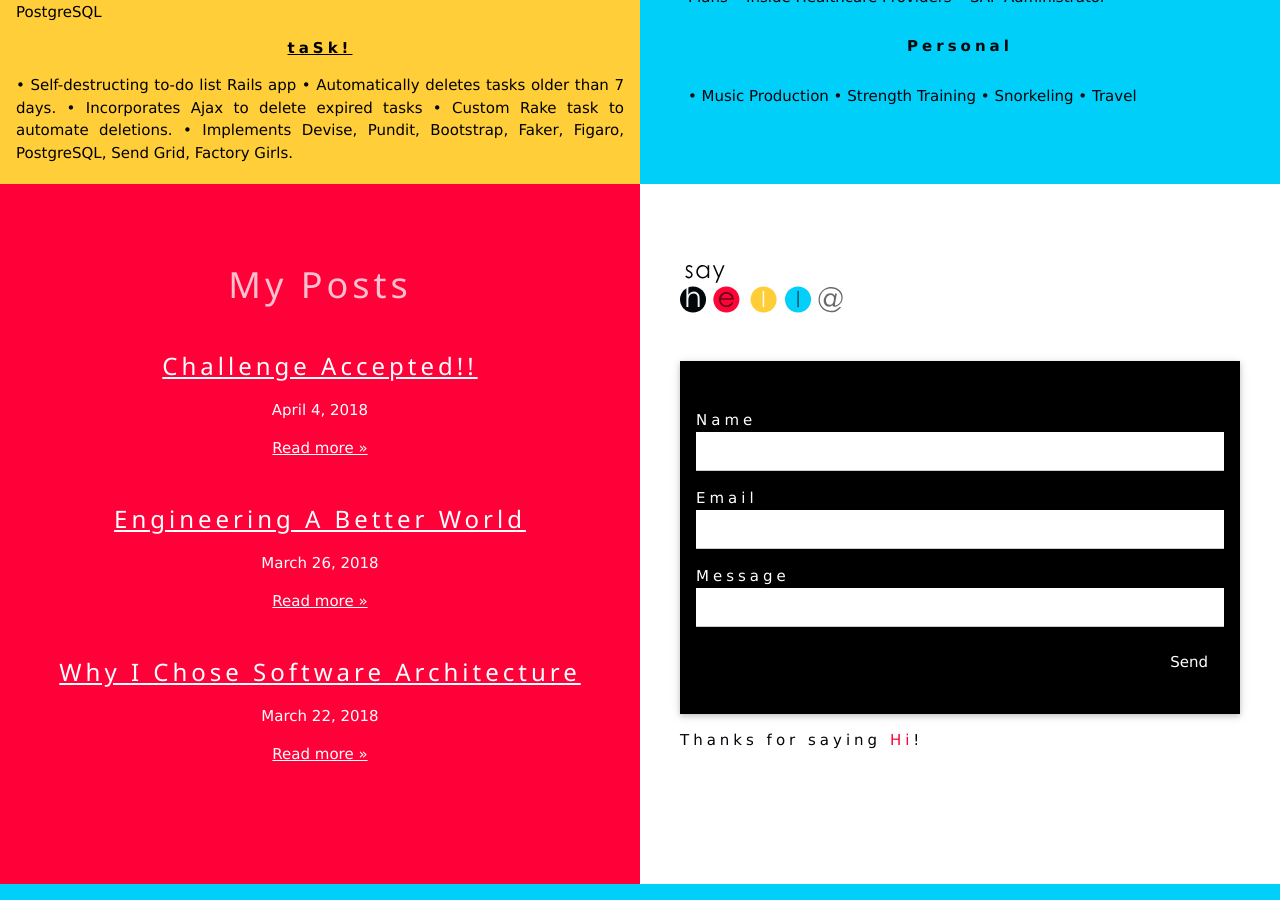
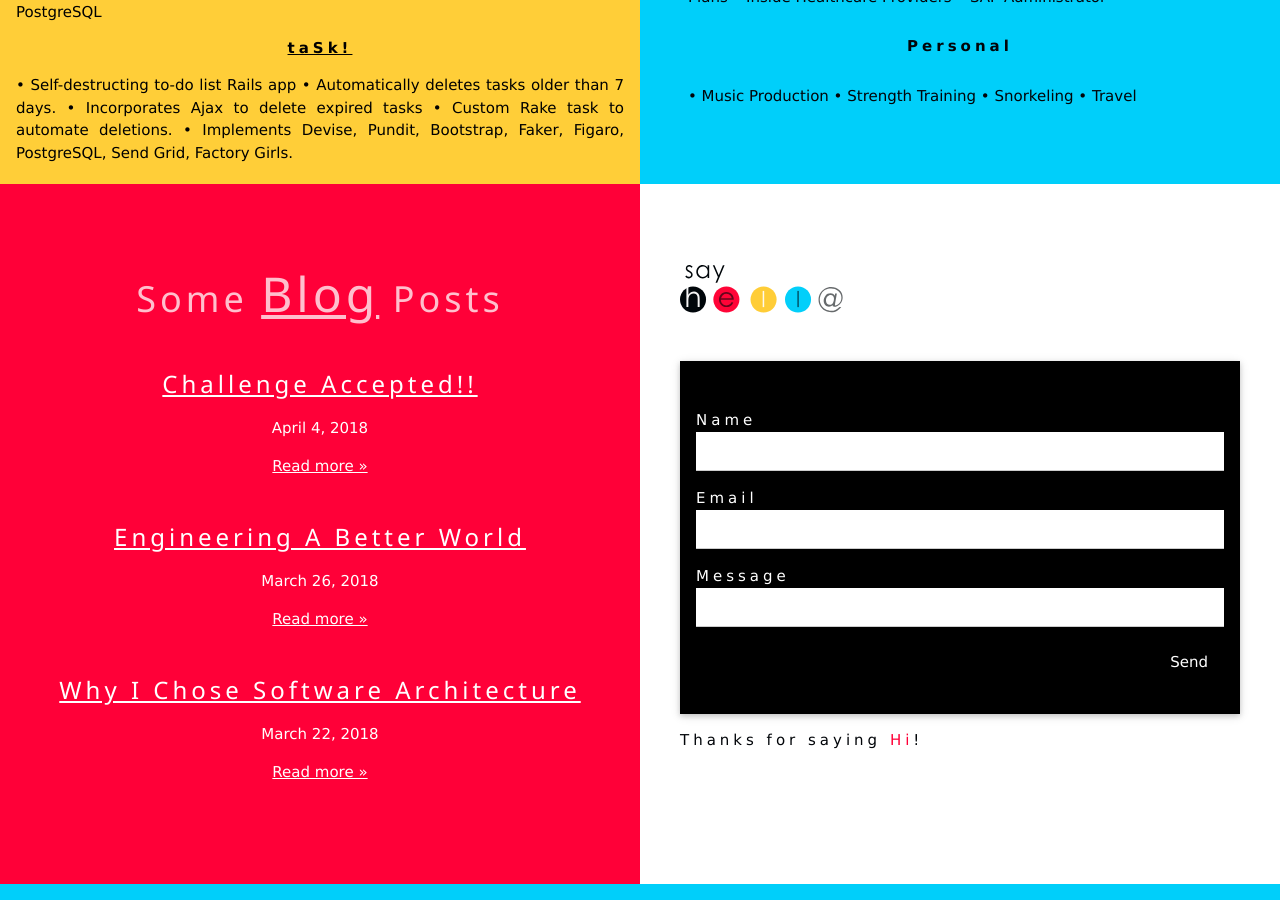
Before and after one commit to tyrantdavis/tyrantdavis.github.io, a Jekyll site: the page built from index.html, in a window 1280 px wide and 900 px high, scrolled down 1316 px. Built offline with Jekyll 4.4.1, drawn with Linux system fonts in a browser that asks for light colours; nearby versions of some CDN libraries; the list of posts is cut into pages by our own code.

Commit message:
Changes section ids. Links post section to blog.

```diff
--- a/index.html
+++ b/index.html
@@ -20,11 +20,11 @@
 <!--     <a href="#" class="w3-btn w3-black w3-block w3-border-black w3-leftbar w3-rightbar
      w3-topbar w3-bottombar w3-border-white w3-hover-border-white w3-padding-16">Home</a>  --> <!-- w3-border-0 w3-hover-border-white -->
 
-     <a href="#work" class="w3-btn w3-black w3-block w3-border-black w3-leftbar w3-rightbar w3-topbar w3-bottombar  w3-hover-border-yellow  w3-padding-16 w3-mobile">Skills & Projects</a>
+     <a href="#projects-head" class="w3-btn w3-black w3-block w3-border-black w3-leftbar w3-rightbar w3-topbar w3-bottombar  w3-hover-border-yellow  w3-padding-16 w3-mobile">Skills & Projects</a>
 
-      <a href="#work" class="w3-btn w3-black w3-block w3-border-black w3-leftbar w3-rightbar w3-topbar w3-bottombar w3-border-white w3-hover-border-cyan  w3-padding-16 w3-mobile">Resume</a>
+      <a href="#resume" class="w3-btn w3-black w3-block w3-border-black w3-leftbar w3-rightbar w3-topbar w3-bottombar w3-border-white w3-hover-border-cyan  w3-padding-16 w3-mobile">Resume</a>
 
-      <a href="#contact" class=" w3-btn w3-black w3-block w3-border-black w3-leftbar w3-rightbar w3-topbar w3-bottombar w3-border-white w3-hover-border-red  w3-padding-16 w3-mobile">Posts</a>
+      <a href="#posts" class=" w3-btn w3-black w3-block w3-border-black w3-leftbar w3-rightbar w3-topbar w3-bottombar w3-border-white w3-hover-border-red  w3-padding-16 w3-mobile">Posts</a>
 
       <a href="#contact" class="w3-btn w3-black w3-block w3-border-black w3-leftbar w3-rightbar w3-topbar w3-bottombar w3-border-white w3-hover-border-white  w3-padding-16 w3-mobile">Contact</a>
 
@@ -57,7 +57,7 @@
 
 <div class="w3-row w3-mobile">
 
-  <div class="w3-half w3-yellow w3-center w3-container home w3-mobile" style="height:800px" id="work">
+  <div class="w3-half w3-yellow w3-center w3-container home w3-mobile" style="height:800px" id="resume">
 
     <div class="w3-padding-64 w3-mobile">
 
@@ -161,13 +161,13 @@
 
 </div>
 
-<div class="w3-row posts  w3-mobile" id="contact">
+<div class="w3-row posts  w3-mobile" id="posts">
 
   <div class="w3-half w3-magenta w3-text-white w3-container w3-center w3-mobile" style="height:700px">
 
     <div class="w3-padding-64 w3-mobile">
 
-      <h1 class="w3-wide post-header w3-text-white w3-opacity-min w3-mobile">My Posts</h1>
+      <h1 class="w3-wide post-header w3-text-white w3-opacity-min w3-mobile">Some <a class="w3-xxxlarge" href="http://blog.tyrantdavis.me/">Blog</a> Posts</h1>
       <ul class="w3-ul">
             {% for post in paginator.posts %}
             <li class="post-teaser w3-round-small w3-leftbar w3-rightbar w3-hover-shadow w3-block w3-border-magenta w3-hover-border-white no-border-bottom w3-padding-16 w3-mobile" style="border-bottom: 0px">
@@ -230,7 +230,7 @@
 
     <div class="w3-padding-64 w3-padding-large w3-mobile">
 
-      <h1 class="w3-wide w3-mobile"><span class="w3-mobile"><img src="/assets/SVG/hello@me.svg"/></span></h1>
+      <h1  id="contact" class="w3-wide w3-mobile"><span class="w3-mobile"><img src="/assets/SVG/hello@me.svg"/></span></h1>
       <div class="w3-row">
         <!-- Social icons from Font Awesome, if enabled -->
         <div class="w3-third w3-mobile">
```
